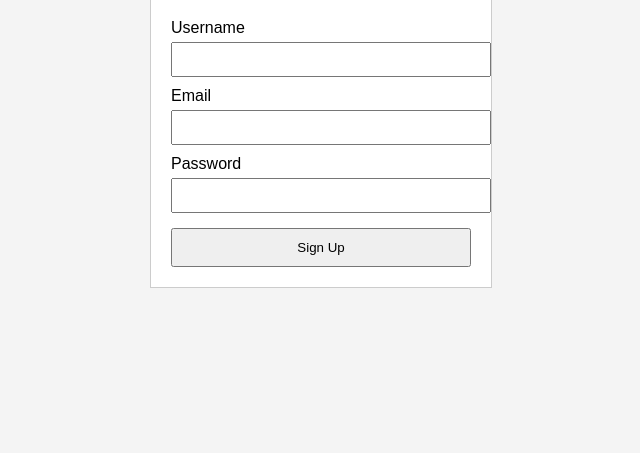
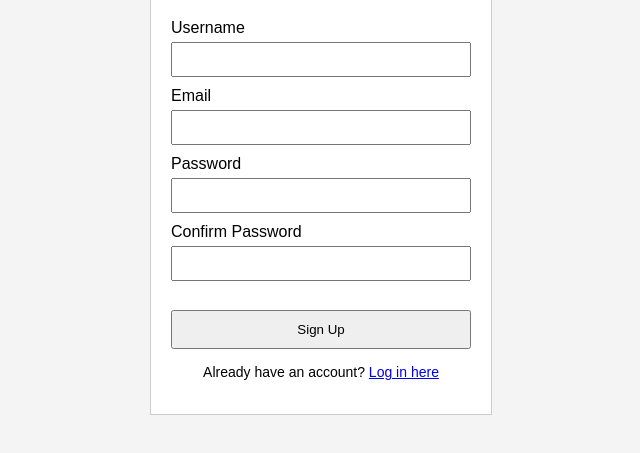
Before and after one commit to DanishK00/SE-Iteration-1, a plain HTML site: page frontend/signup/index.html in a window 1280 px wide. Shown: the part 219-672 px from the top of the page, without its empty margins (319-959 px from the left). Drawn offline with Linux system fonts and the light colour scheme.

Commit message:
Improve signup page validation

```diff
--- a/frontend/signup/index.html
+++ b/frontend/signup/index.html
@@ -9,18 +9,49 @@
 <body>
   <div class="container">
     <h1>Create New Account</h1>
-    <form>
+
+    <form id="signupForm">
       <label for="username">Username</label>
-      <input type="text" id="username" name="username">
+      <input type="text" id="username" name="username" required>
 
       <label for="email">Email</label>
-      <input type="email" id="email" name="email">
+      <input type="email" id="email" name="email" required>
 
       <label for="password">Password</label>
-      <input type="password" id="password" name="password">
+      <input type="password" id="password" name="password" required>
+
+      <label for="confirmPassword">Confirm Password</label>
+      <input type="password" id="confirmPassword" name="confirmPassword" required>
+
+      <p id="message"></p>
 
       <button type="submit">Sign Up</button>
     </form>
+
+    <p class="login-link">
+      Already have an account?
+      <a href="#">Log in here</a>
+    </p>
   </div>
+
+  <script>
+    const form = document.getElementById("signupForm");
+    const password = document.getElementById("password");
+    const confirmPassword = document.getElementById("confirmPassword");
+    const message = document.getElementById("message");
+
+    form.addEventListener("submit", function (event) {
+      event.preventDefault();
+
+      if (password.value !== confirmPassword.value) {
+        message.textContent = "Passwords do not match.";
+        message.style.color = "red";
+        return;
+      }
+
+      message.textContent = "Account created successfully.";
+      message.style.color = "green";
+    });
+  </script>
 </body>
 </html>
--- a/frontend/signup/style.css
+++ b/frontend/signup/style.css
@@ -24,10 +24,24 @@ input {
     width: 100%;
     padding: 8px;
     margin-top: 5px;
+    box-sizing: border-box;
 }
 
 button {
     margin-top: 15px;
     width: 100%;
     padding: 10px;
+    cursor: pointer;
 }
+
+#message {
+    margin-top: 10px;
+    font-size: 14px;
+    text-align: center;
+}
+
+.login-link {
+    text-align: center;
+    margin-top: 15px;
+    font-size: 14px;
+}
```
